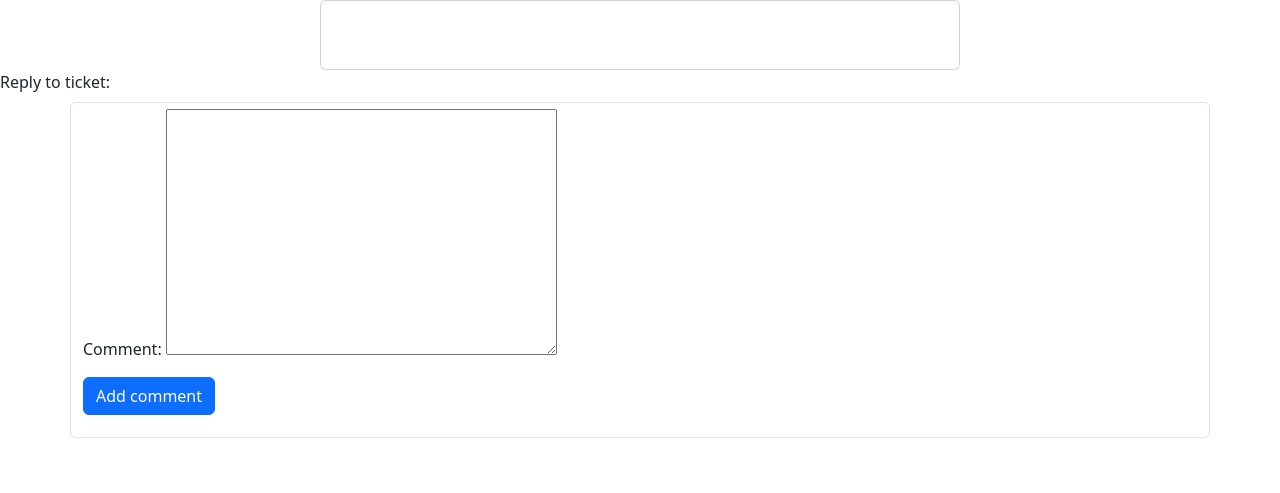
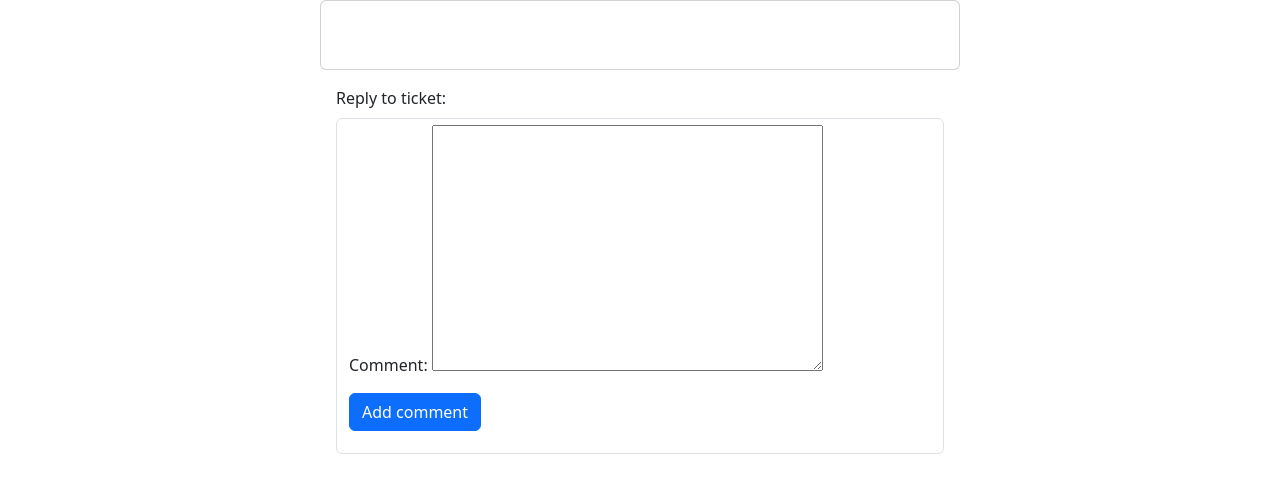
Before and after one commit to nsbennett/bug_tracker, a Django app: template templates/view_single_ticket.html in a window 1280 px wide. Shown: the part 58-551 px from the top of the page. Run offline with Django 4.2, Linux system fonts and the light colour scheme; the template is opened without the code that fills it: values named after a table or form of the project are taken from there, others are empty; some libraries are stand-ins or nearby versions.

Commit message:
More UI tweaks

```diff
--- a/templates/view_single_ticket.html
+++ b/templates/view_single_ticket.html
@@ -13,7 +13,7 @@
 
 
 
-<div class="mb-3">
+<div class="container w-50 p-3">
   <label for="comment_form_element" class="form-label">Reply to ticket:</label>
   <form class="container form-control" method="POST" action="{% url 'ticket_detail' ticket.pk %}" id="comment_form_element">
     {% csrf_token %}
```
